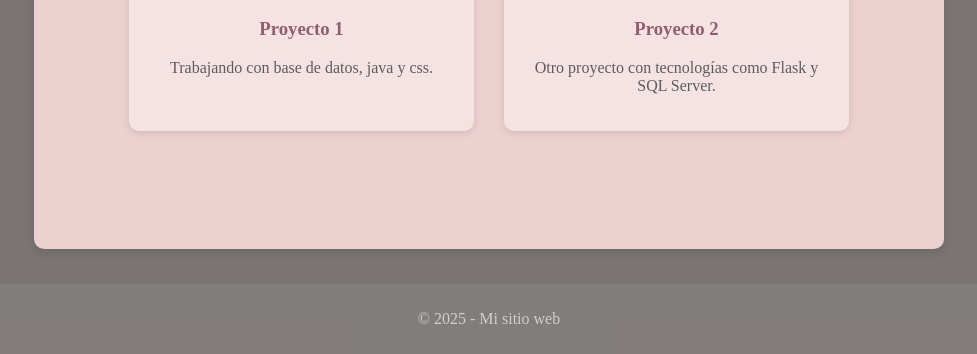
After one commit to SolCarreras/Mi_Sitio_Web, a Flask app: page /mis_proyectos in a window 1280 px wide. The commit adds this page. Shown: the part 446-800 px from the top of the page, without its empty margins (151-1128 px from the left). Run offline with Flask 3, Linux system fonts and the light colour scheme.

Commit message:
Iniciando Mis Proyectos

```diff
--- a/static/style1.css
+++ b/static/style1.css
@@ -1,4 +1,4 @@
-/* Aseguramos que html y body ocupen toda la altura */
+/* Aseguramos que html y body ocupen toda la altura -BASE- */
 html, body {
     height: 100%;
     margin: 0;
@@ -52,6 +52,8 @@ nav ul li a:hover {
     text-decoration: underline;
 }
 
+
+/* Index*/
 .inicio-container {
     display: flex;
     align-items: center;
@@ -68,6 +70,8 @@ nav ul li a:hover {
     border-radius: 12px;
     box-shadow: 0 4px 10px rgba(0, 0, 0, 0.2);
 }
+
+/* Contacto */
 
 .boton-contacto {
     display: inline-block;
@@ -128,6 +132,47 @@ nav ul li a:hover {
     color: #422631;
 }
 
+/* Mis-Proyectos */
+
+.proyectos {
+    padding: 40px;
+    text-align: center;
+}
+
+.grid-proyectos {
+    display: grid;
+    grid-template-columns: repeat(auto-fit, minmax(280px, 1fr));
+    gap: 30px;
+    margin-top: 20px;
+}
+
+.proyecto {
+    background-color: #f5e3e3;
+    border-radius: 10px;
+    padding: 20px;
+    box-shadow: 0 2px 8px rgba(0,0,0,0.1);
+    transition: transform 0.3s ease;
+}
+
+.proyecto:hover {
+    transform: translateY(-5px);
+}
+
+.proyecto img {
+    width: 100%;
+    height: 180px;
+    object-fit: cover;
+    border-radius: 8px;
+}
+
+.proyecto h3 {
+    color: #8f5e71;
+    margin-top: 15px;
+}
+
+.proyecto p {
+    color: #5c5c5c;
+}
 
 
 
--- /dev/null
+++ b/templates/mis_proyectos.html
@@ -0,0 +1,22 @@
+{% extends 'base.html' %}
+
+{% block contenido %}
+  <section class="proyectos">
+    <h2>Mis Proyectos</h2>
+
+    <div class="grid-proyectos">
+      <div class="proyecto">
+        <img src="{{ url_for('static', filename='img/proyecto1.webp') }}" alt="Proyecto 1">
+        <h3>Proyecto 1</h3>
+        <p>Trabajando con base de datos, java y css.</p>
+      </div>
+
+      <div class="proyecto">
+        <img src="{{ url_for('static', filename='img/proyecto2.webp') }}" alt="Proyecto 2">
+        <h3>Proyecto 2</h3>
+        <p>Otro proyecto con tecnologías como Flask y SQL Server.</p>
+      </div>
+      <!-- Agregás más proyectos fácilmente copiando este bloque -->
+    </div>
+  </section>
+{% endblock %}
```
